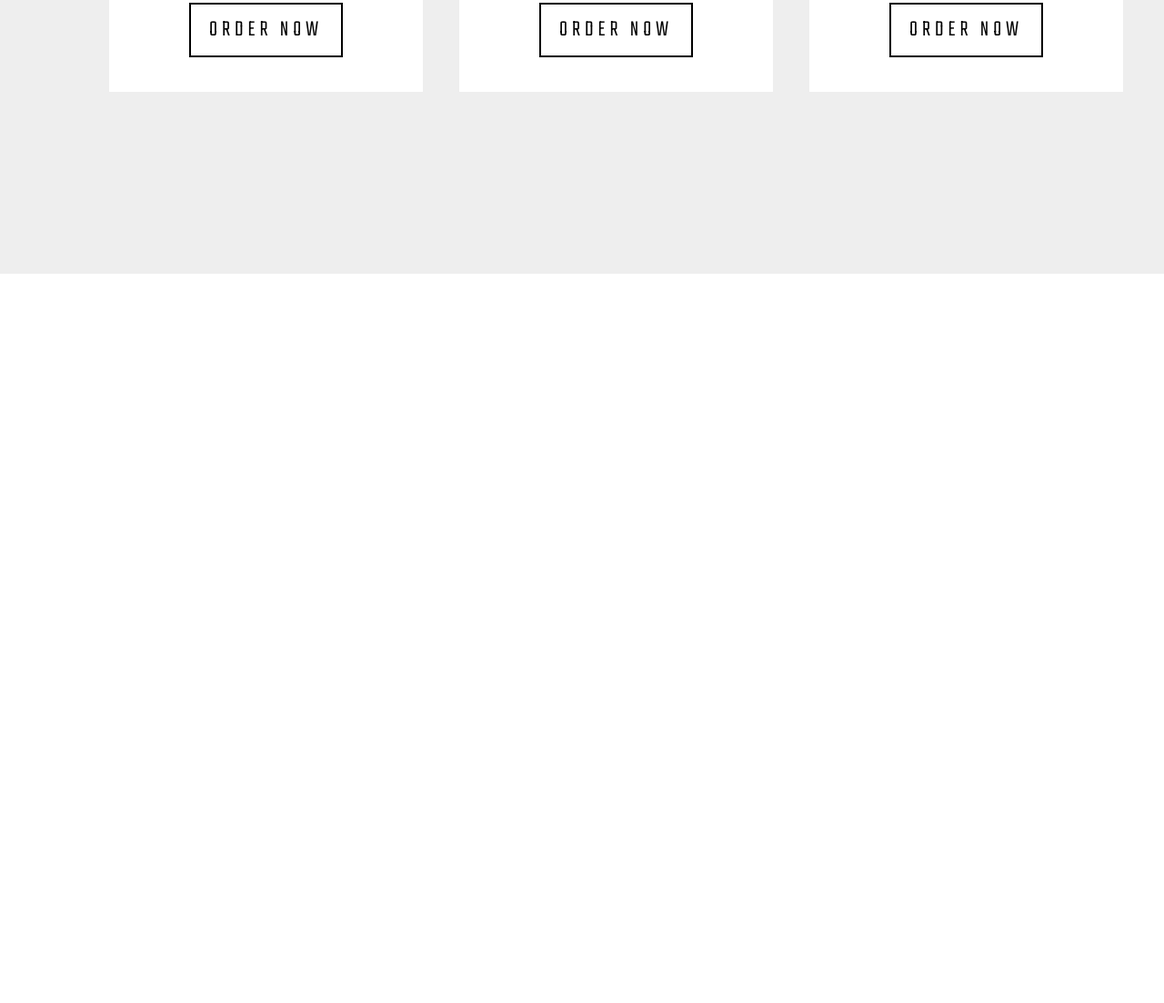
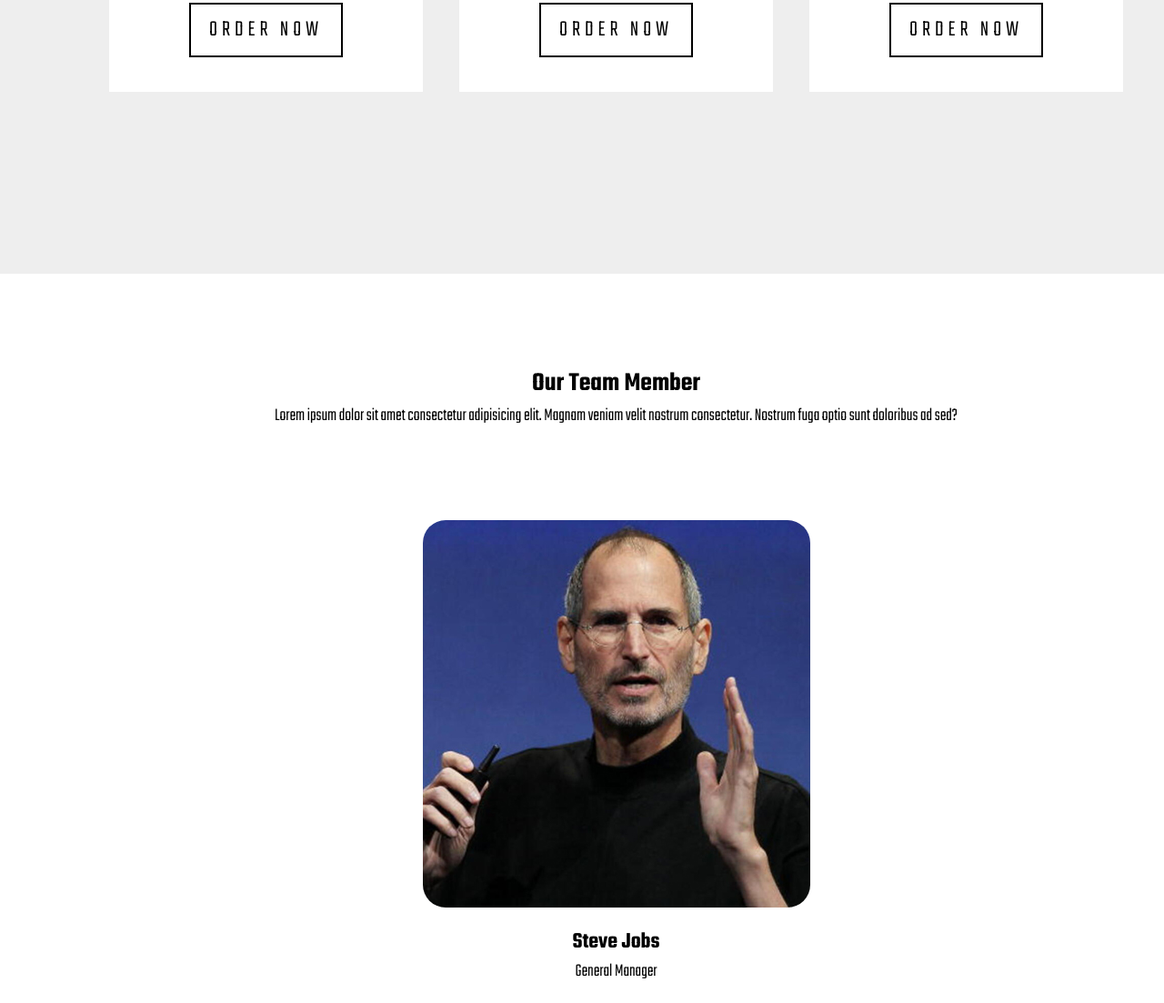
Before and after one commit to AvAValera/web, a plain HTML site: page Maket/index.html in a window 1280 px wide. Shown: the part 6042-7145 px from the top of the page at 91% size. Before the commit the page ends 6343 px from the top, so only its background shows below. Drawn offline with Linux system fonts and the light colour scheme.

Commit message:
start edit our team block, add images

```diff
--- a/Maket/index.html
+++ b/Maket/index.html
@@ -316,6 +316,32 @@
                 </div>
             </div>
         </div>
+        <!-- OUR-TEAM -->
+        <div class="our_team">
+            <div class="our_team__text">
+                <h3>Our Team Member</h3>
+                <p>
+                    Lorem ipsum dolor sit amet consectetur adipisicing elit. Magnam veniam velit nostrum consectetur. Nostrum fuga optio sunt doloribus ad sed?
+                </p>
+            </div>
+            <div class="our_team__column">
+                <div class="our_team__column__block">
+                    <div class="our_team__column__photo">
+                        <img src="img/Steve-Jobs.jpg" alt="">
+                    </div>
+                    <div class="our_team__column__name">
+                        <h4>Steve Jobs</h4>
+                        <p>General Manager</p>
+                    </div>
+                    <div class="our_team__column__icons"></div>
+                </div>
+            </div>
+            <div class="our_team__dots">
+                <div class="our_team__dots__dot"></div>
+                <div class="our_team__dots__dot"></div>
+                <div class="our_team__dots__dot"></div>
+            </div>
+        </div>
     </div>
 </body>
 </html>
--- /dev/null
+++ b/Maket/scss/_our_team.scss
@@ -0,0 +1,36 @@
+.our_team__text{
+    text-align: center;
+    padding: 100px 0;
+    h3{
+        margin: 0;
+    }
+    p{
+        font-size: 20px;
+        margin: 0;
+    }
+}
+.our_team__column{
+    display: flex;
+    justify-content: center;
+}
+.our_team__column__block{
+    width: 33.333%;
+}
+.our_team__column__photo{
+    img{
+        margin: 0 auto;
+        display: block;
+        border-radius: 25px;
+    }
+}
+.our_team__column__name{
+    padding: 20px 0;
+    text-align: center;
+    h4{
+        margin: 0;
+    }
+    p{
+        margin: 0;
+        font-size: 20px;
+    }
+}
--- a/Maket/scss/_pricing_plan.scss
+++ b/Maket/scss/_pricing_plan.scss
@@ -82,6 +82,7 @@
 }
 .pricing_plan__column__block:hover{
     box-shadow: 0px 0px 20px 10px rgb(165, 165, 165);
+    transform: scale(1.1);
     .pricing_plan__column__block__button a{
         background-color: rgb(1, 139, 121);
         border: 2px solid rgb(1, 139, 121);
--- a/Maket/scss/style.scss
+++ b/Maket/scss/style.scss
@@ -4,6 +4,7 @@
 @import "our_services";
 @import "latest_works";
 @import "pricing_plan";
+@import "our_team";
 
 @import url('https://fonts.googleapis.com/css2?family=Teko:wght@300;600&display=swap');
 *{
```
Also changed, not shown: Maket/css/style.css, Maket/img/Steve Wozniak.jpg (added), Maket/img/Steve-Jobs.jpg (added), Maket/img/Twitter.jpg (added), Maket/img/ball.jpg (added), Maket/img/facebook.jpg (added), Maket/img/messages.jpg (added), Maket/img/timcook.jpg (added).
